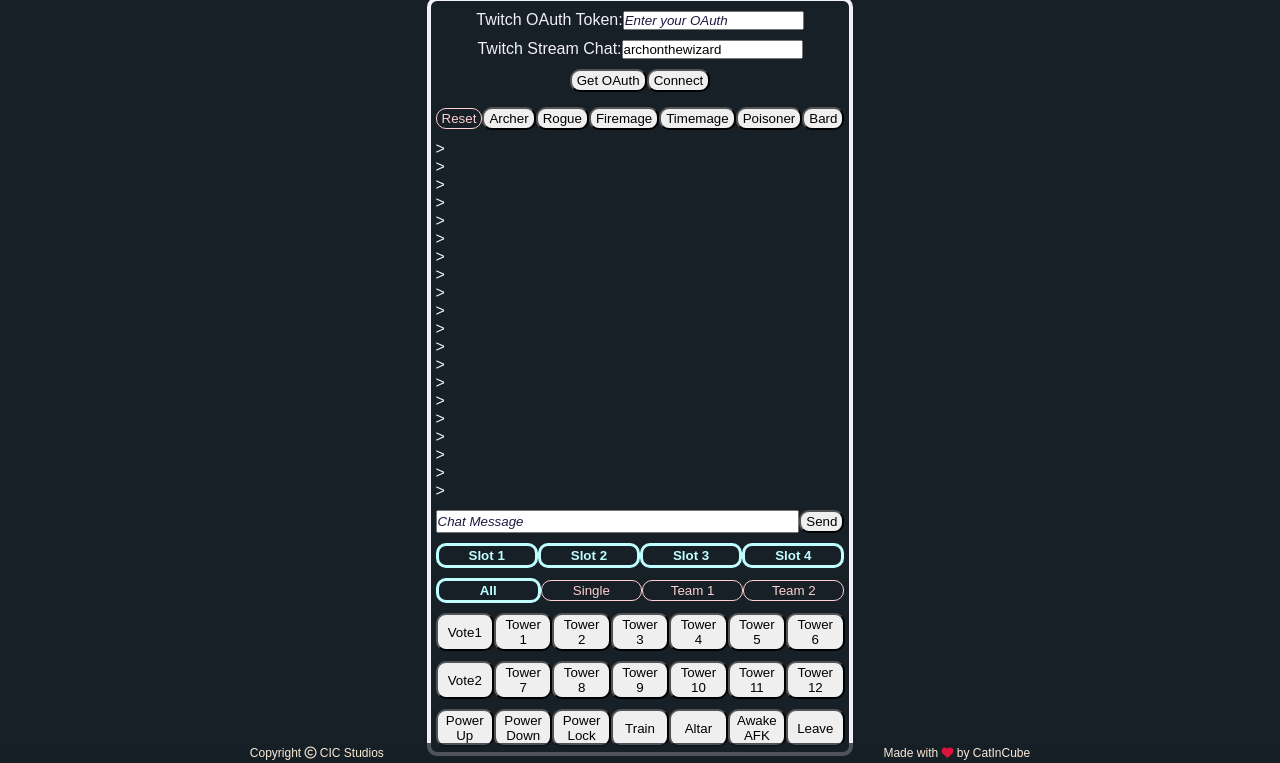
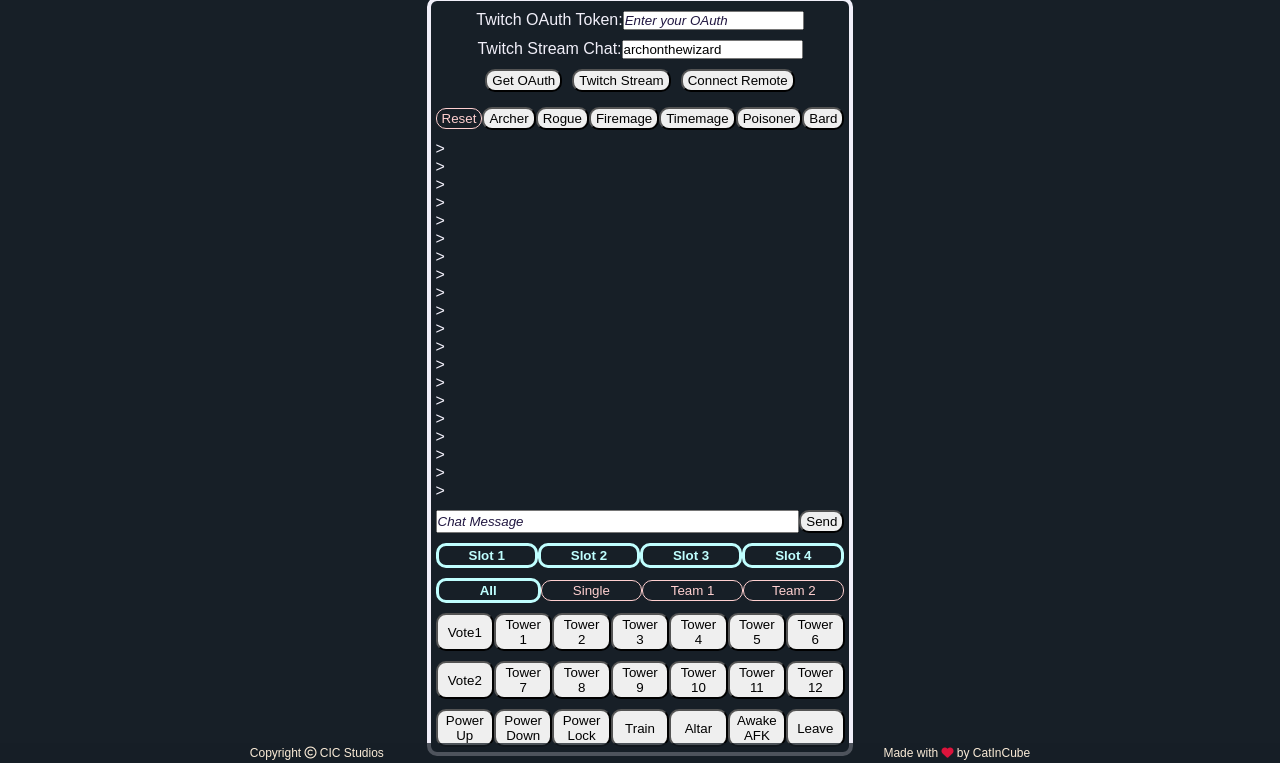
Before and after one commit to cic-studios/Twitch-Stream-Defense-Remote, a plain HTML site: page index.html in a window 1280 px wide. Shown: the part 37-800 px from the top of the page. Drawn offline with Linux system fonts and the light colour scheme.

Commit message:
View Stream Button, Default Channel

```diff
--- a/app.js
+++ b/app.js
@@ -162,6 +162,11 @@ function TwitchGetOAuth()
 {
     window.open('https://twitchapps.com/tmi/', '_blank')
     //window.open('https://id.twitch.tv/oauth2/authorize?client_id=6z3qkx3f4s3f1m9r0n8b9&redirect_uri=https://twitchapps.com/tmi/&response_type=token&scope=chat%3Aread+chat%3Aedit+commands', '_blank');
+}
+
+function TwitchViewStream()
+{
+    window.open(`https://twitch.tv/${tChannel.replace("#", "")}`, '_blank')
 }
 
 
--- a/index.html
+++ b/index.html
@@ -153,10 +153,11 @@
                             <label for="inputTChat">Twitch Stream Chat:</label>
                             <input id="inputTChat" type="text" name="inputTChat" placeholder="Stream Chat" value="archonthewizard"/>
                         </div>
-                        <div id = "divConnectButtons" class="flexRow flexAround margin5">
+                        <div id = "divConnectButtons" class="flexRow flexAround margin5 gap10">
                             <!--<a href="https://id.twitch.tv/oauth2/authorize?[parameters]">Connect with Twitch</a>-->
                             <button id="btnGetOAuth" class="Button" style="padding: 2px 5px; border-radius: 10px;" onclick="TwitchGetOAuth()">Get OAuth</button>
-                            <button id="btnConnect" class="Button" style="padding: 2px 5px; border-radius: 10px;" onclick="TwitchWebSocket_Connect()">Connect</button>
+                            <button id="btnViewStream" class="Button" style="padding: 2px 5px; border-radius: 10px;" onclick="TwitchViewStream()">Twitch Stream</button>
+                            <button id="btnConnect" class="Button" style="padding: 2px 5px; border-radius: 10px;" onclick="TwitchWebSocket_Connect()">Connect Remote</button>
                         </div>
                     </div>
                     <div id="joinButtonPanel" class="flexRow flexStretch crossCenter selfCrossStretch pad5" style="color: var(--mbaBackBright);">
```
